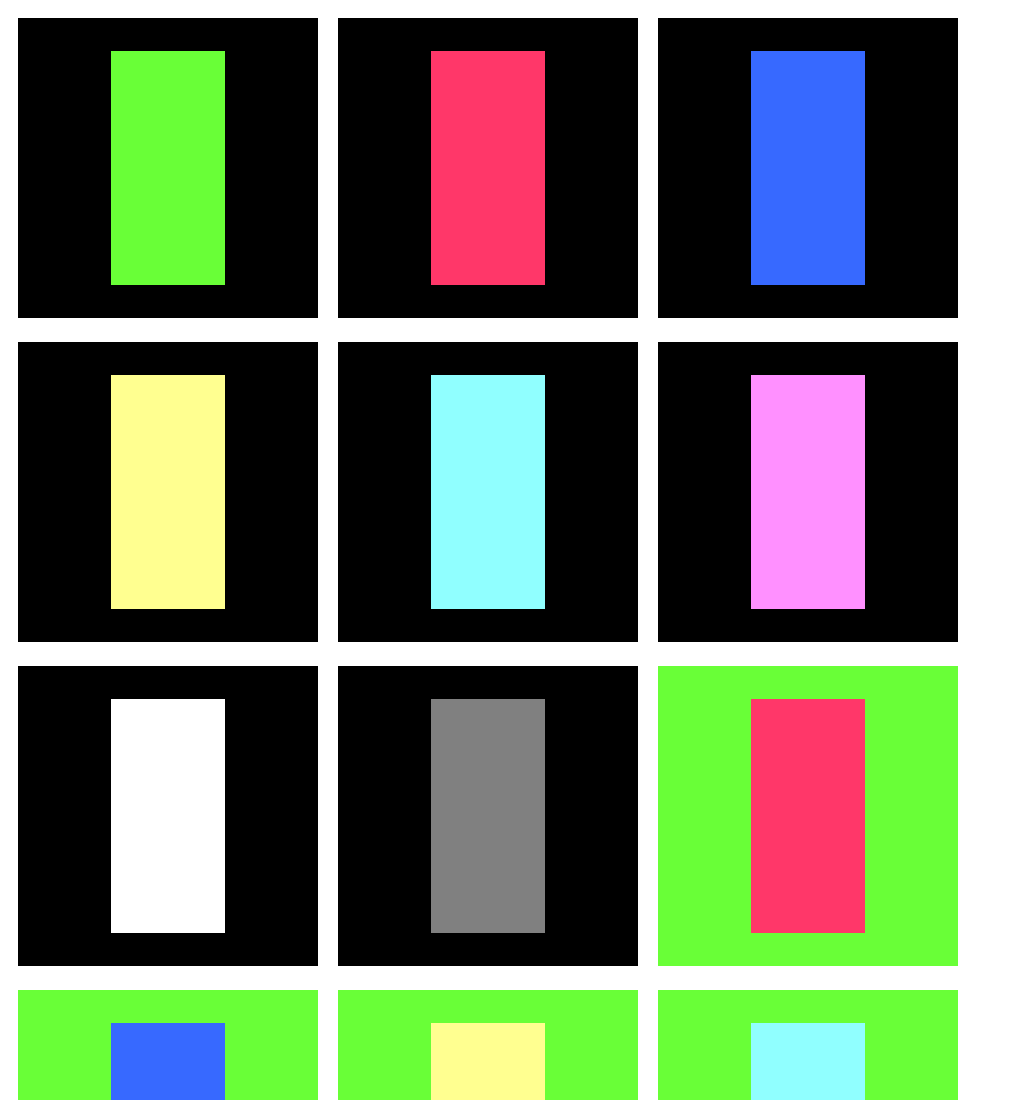
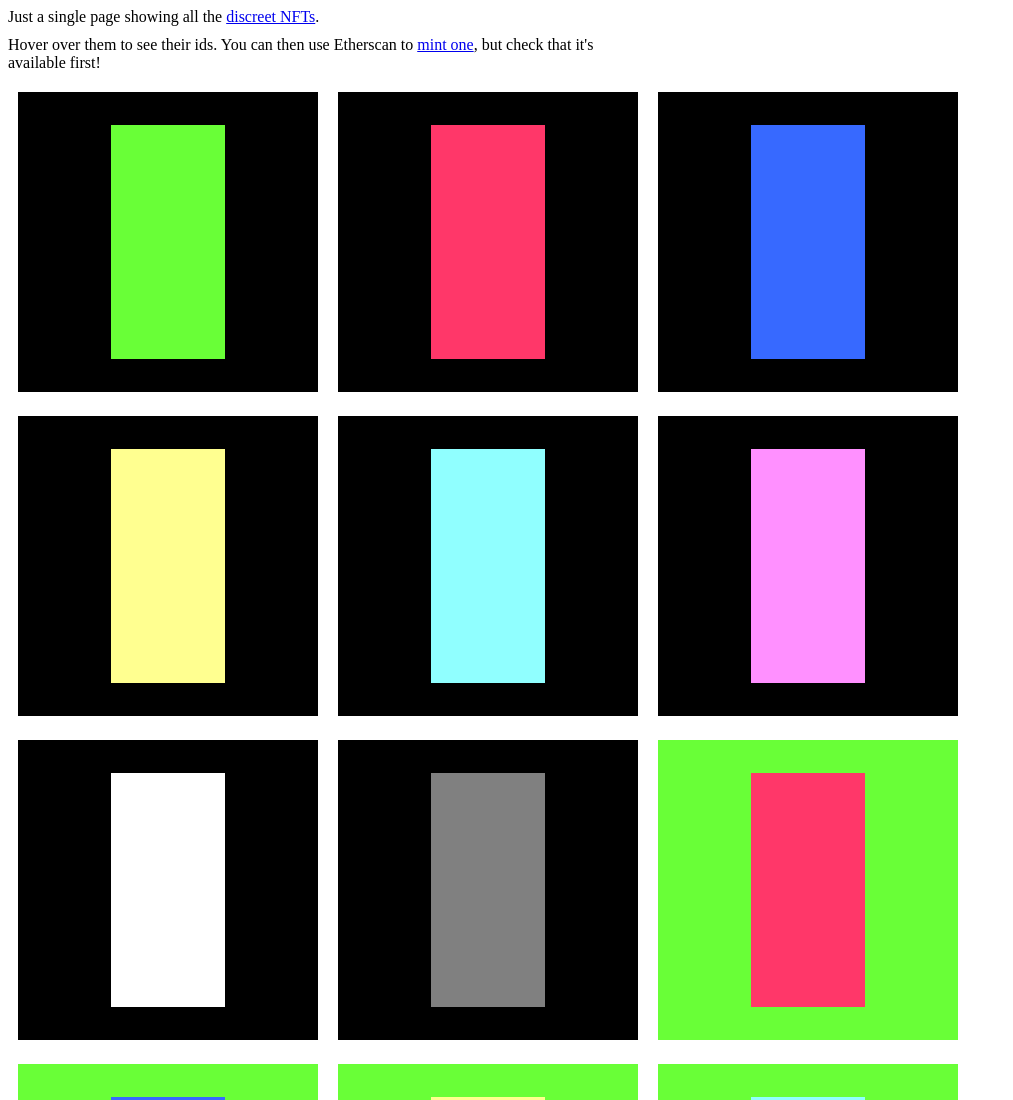
Before and after one commit to fvictorio/discreet-gallery, a website: page index.html in a window 1280 px wide. Shown: the top 1100 px of the page, without its empty margins (0-1013 px from the left). Drawn offline with Linux system fonts and the light colour scheme.

Commit message:
Add description in page

```diff
--- a/index.html
+++ b/index.html
@@ -7,6 +7,10 @@
   <link rel="shortcut icon" href="/discreet-gallery/favicon.ico">
 
   <style>
+    div {
+      width: 600px;
+      margin-bottom: 10px;
+    }
     img {
       width: 300px;
       margin: 10px;
@@ -14,6 +18,15 @@
   </style>
 </head>
 <body>
+  <div>
+    Just a single page showing all the <a href="https://twitter.com/z0age/status/1431494445233487872">discreet NFTs</a>.
+  </div>
+
+  <div>
+    Hover over them to see their ids. You can then use Etherscan to <a href="https://etherscan.io/address/0x3c77065b584d4af705b3e38cc35d336b081e4948#writeContract">mint one</a>,
+    but check that it's available first!
+  </div>
+
   <script src="main.js"></script>
 </body>
 </html>
```
Also changed, not shown: README.md.
